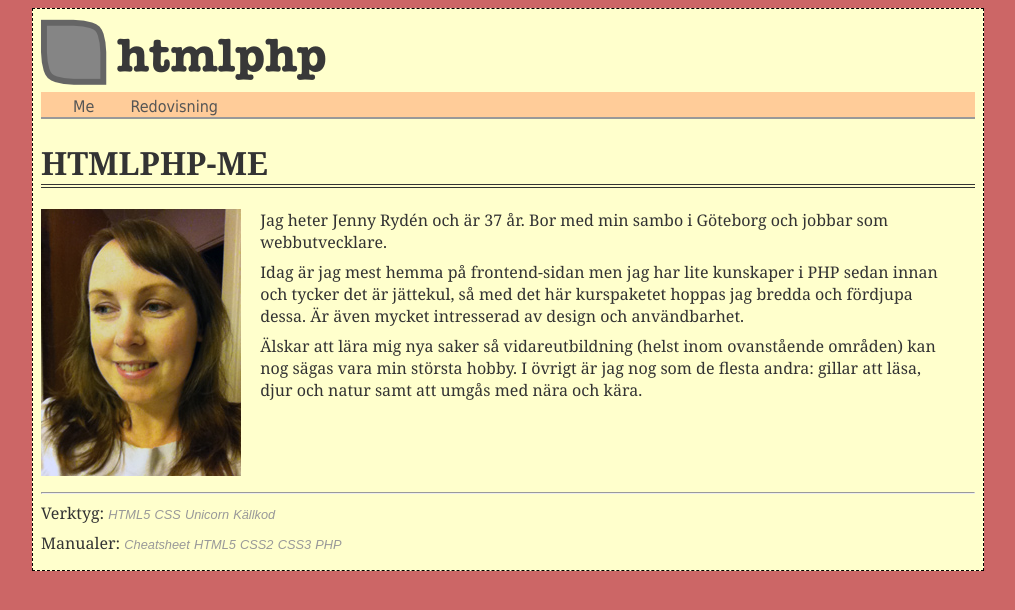
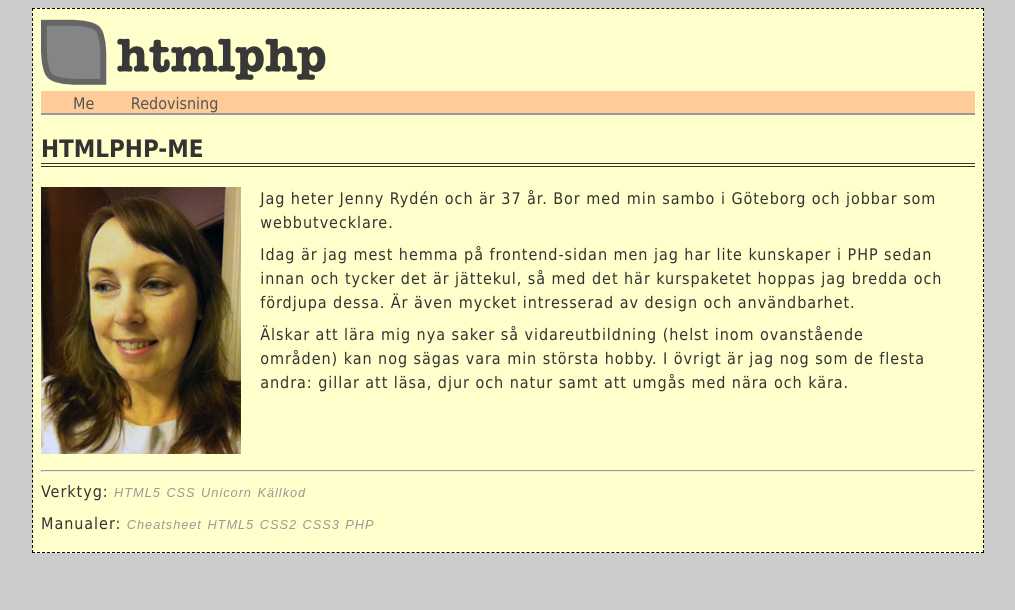
Before and after one commit to jnnrdn/me, a PHP site: page /me.php in a window 1280 px wide. Shown: the top 610 px of the page, without its empty margins (132-1147 px from the left). Run offline with PHP 8.4, Linux system fonts and the light colour scheme.

Commit message:
Added article tag and styled Changed background color, main font and fixed line height and letter spacing.

```diff
--- a/kmom2/me.php
+++ b/kmom2/me.php
@@ -6,6 +6,8 @@
 
 <?php include("incl/header.php"); ?>
 
+<div id="content">
+  <article>
     <h1>htmlphp-me</h1>
 
     <img src="img/me.jpg" alt="Bild på Jenny Ryden" class="me">
@@ -17,5 +19,6 @@
       I övrigt är jag nog som de flesta andra: gillar att läsa, djur och natur samt att umgås med nära och kära.</p>
 
     <hr>
-
+  </article>
+</div>
 <?php include("incl/footer.php"); ?>
--- a/kmom2/style/stylesheet.css
+++ b/kmom2/style/stylesheet.css
@@ -1,11 +1,11 @@
-html {background: #cc6666;}
+html {background: #cccccc;}
 body {
   margin: 8px auto;
   width: 934px;
   padding: 8px;
   background: #ffffcc;
   border: 1px dashed #000000;
-  font-family: Georgia, serif;
+  font-family: Tahoma, sans-serif;
   color: #333333;
 }
 h1 {
@@ -35,15 +35,22 @@ nav.navmenu a:visited { }
 nav.navmenu a:hover   { color: #111111; background: #999999; }
 nav.navmenu a:active  { }
 
+/* main content --------------------------------------------------
+ */
+
 img.me {
   float:left;
   margin: 0 1.2em 1em 0;
 }
+
 hr {
   clear: both;
 }
+
 p {
   margin: 0 2em 0.5em 0;
+  letter-spacing: 0.06em;
+  line-height: 1.5em;
 }
 /* footer --------------------------------------------------------
  */
```
Lines whose indentation alone changed are shown as unchanged.
